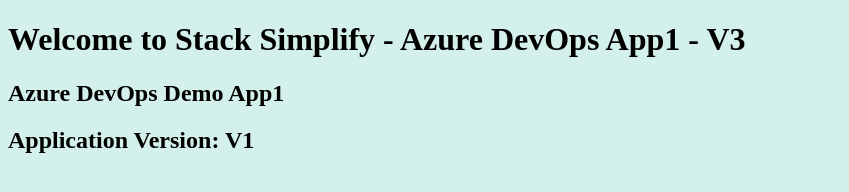
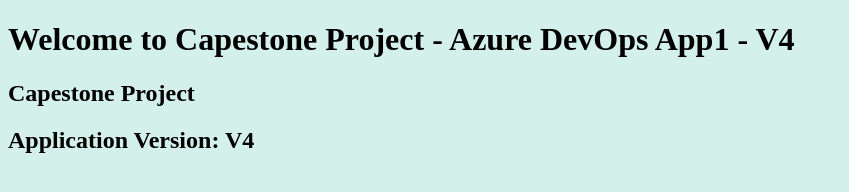
Before and after one commit to sandeepgoud555/AZURE_DEMO, a plain HTML site: page index.html in a window 1280 px wide. Shown: the whole page, without its empty margins (0-849 px from the left). Drawn offline with Linux system fonts and the light colour scheme.

Commit message:
latest chnages

```diff
--- a/index.html
+++ b/index.html
@@ -1,8 +1,8 @@
 <!DOCTYPE html>
 <html>
    <body style="background-color:rgb(212, 240, 234);">
-      <h1>Welcome to Stack Simplify - Azure DevOps App1 - V3</h1>
-      <h2>Azure DevOps Demo App1</h2>
-      <h2>Application Version: V1</h2>
+      <h1>Welcome to Capestone Project - Azure DevOps App1 - V4</h1>
+      <h2>Capestone Project</h2>
+      <h2>Application Version: V4</h2>
    </body>
 </html>
```
